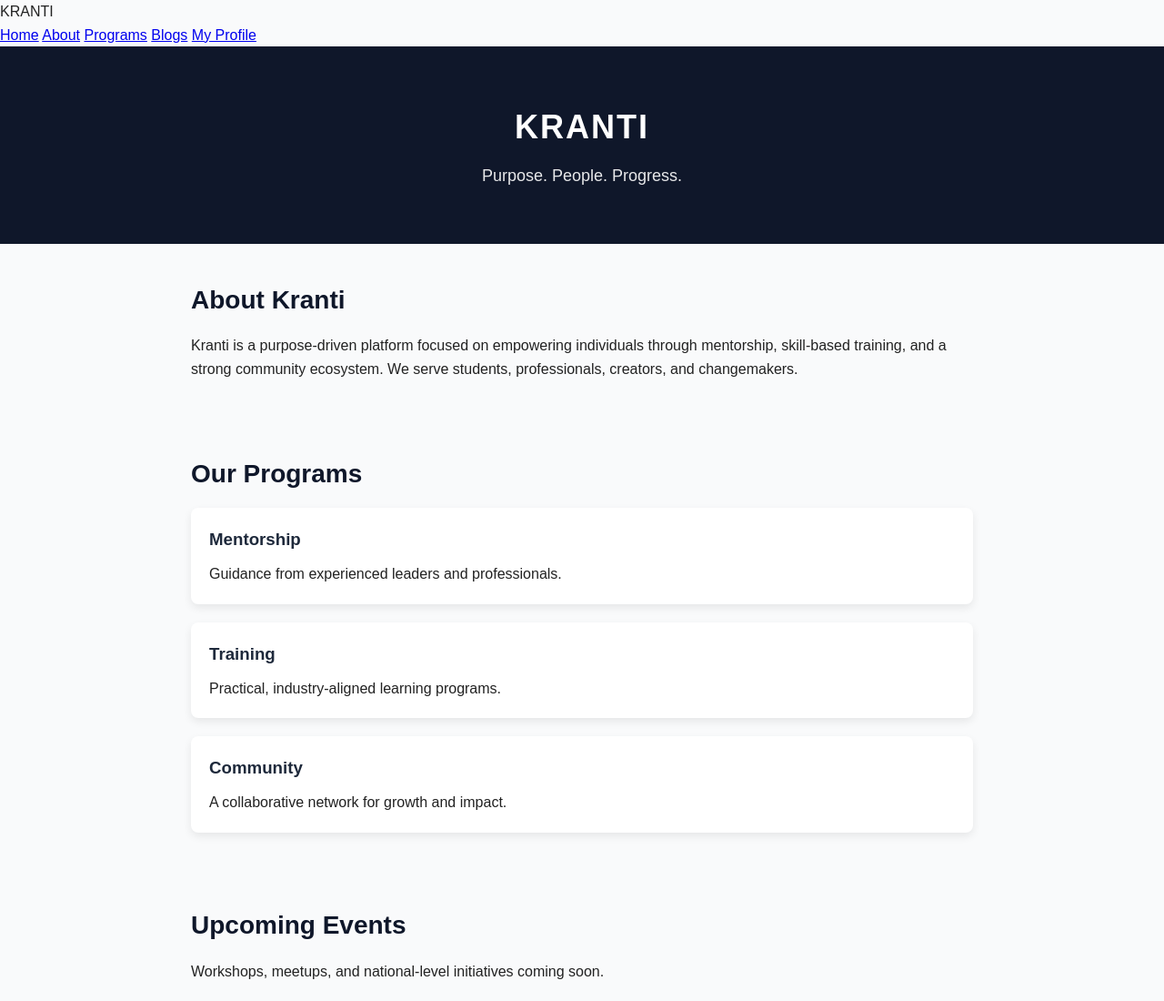
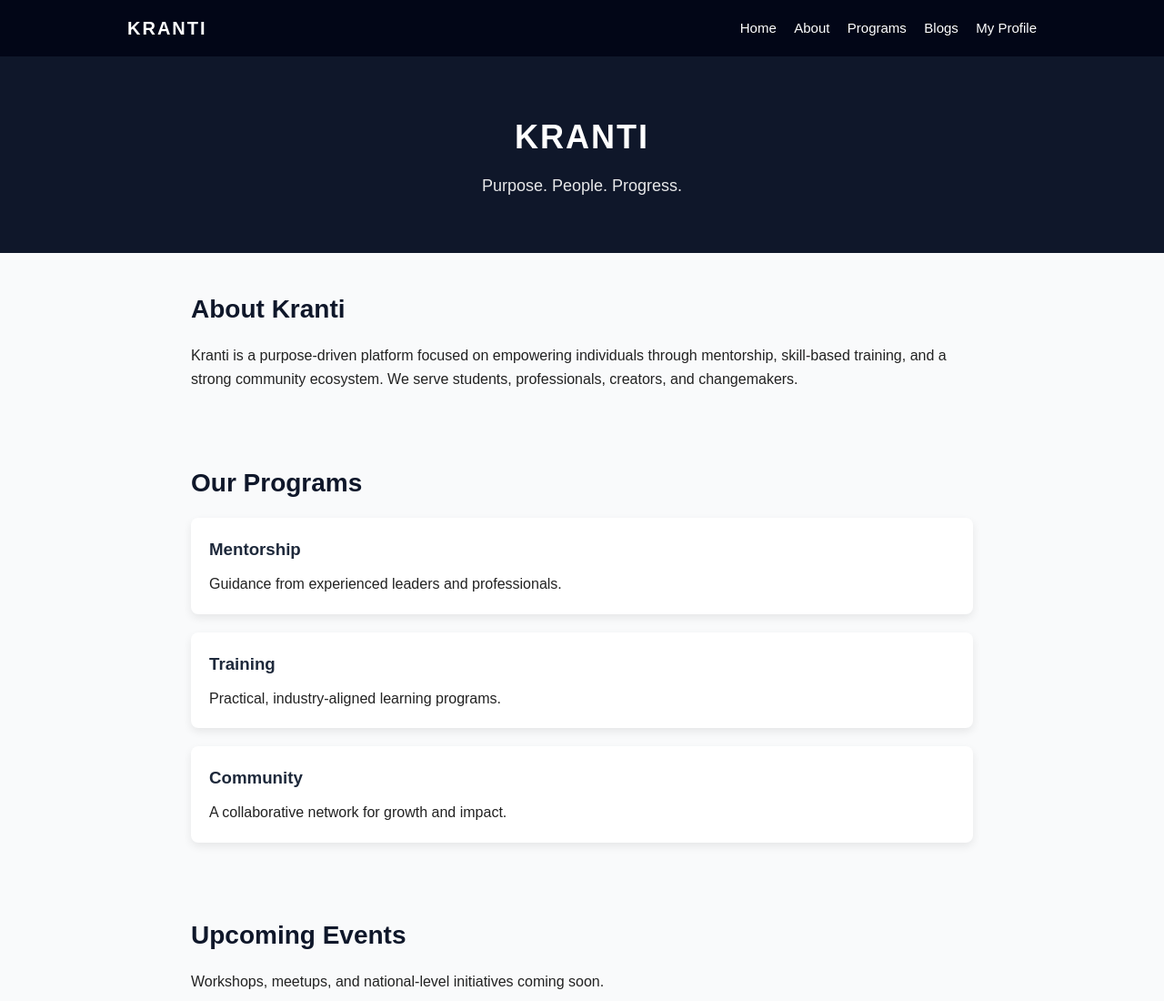
Before and after one commit to harshitpadiya22-max/kranti-website, a plain HTML site: page index.html in a window 1280 px wide. Shown: the top 1100 px of the page at 91% size. Drawn offline with Linux system fonts and the light colour scheme.

Commit message:
Add navbar styles to style.css
Added styles for navbar, including layout and link styles.

```diff
--- a/style.css
+++ b/style.css
@@ -1,3 +1,34 @@
+/* Navbar */
+.navbar {
+  background: #020617;
+  padding: 15px 20px;
+}
+
+.nav-container {
+  max-width: 1000px;
+  margin: auto;
+  display: flex;
+  justify-content: space-between;
+  align-items: center;
+}
+
+.logo {
+  color: white;
+  font-weight: bold;
+  font-size: 20px;
+  letter-spacing: 2px;
+}
+
+.nav-links a {
+  color: white;
+  margin-left: 15px;
+  text-decoration: none;
+  font-size: 15px;
+}
+
+.nav-links a:hover {
+  text-decoration: underline;
+}
 * {
   margin: 0;
   padding: 0;
```
